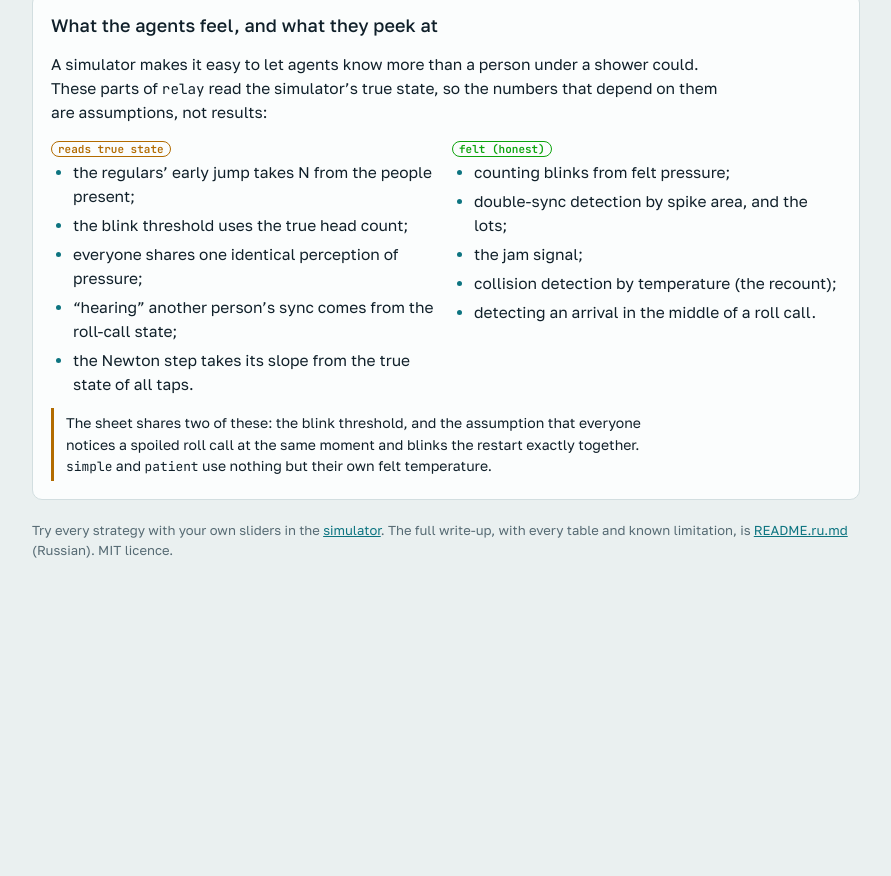
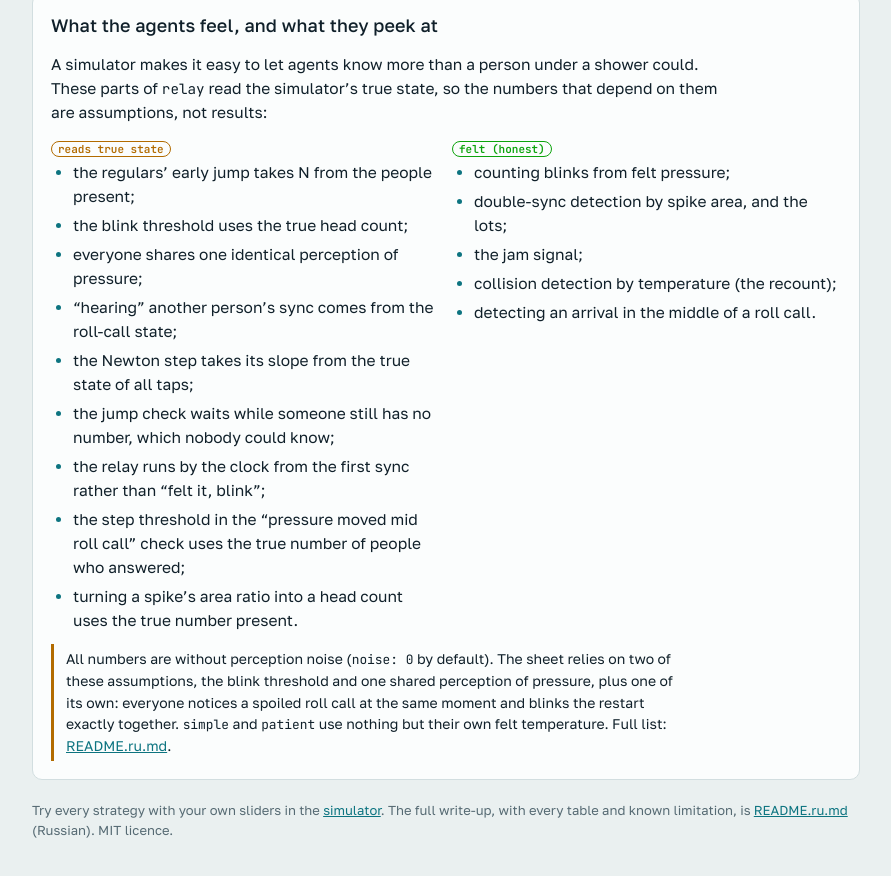
Before and after one commit to komapc/shower-protocol, a website: page algorithms.html in a window 1280 px wide. Shown: the part 6876-7752 px from the top of the page, without its empty margins (194-1085 px from the left). Before the commit the page ends 7493 px from the top, so only its background shows below. Drawn offline with Linux system fonts and the light colour scheme; a web font is replaced by a local one.

Commit message:
algorithms.html: list every true-state assumption
The honesty section had the five from README.md; README.ru.md lists more (jump-check deferral, relay by the clock, the mid-roll step threshold, area-to-count conversion, zero noise). The sheet note now says it shares the threshold and the single shared perception, plus its own simultaneous-restart assumption.

Co-Authored-By: Claude Opus 5.5 <noreply@anthropic.com>

```diff
--- a/algorithms.html
+++ b/algorithms.html
@@ -456,14 +456,22 @@ my number = answers + 1;  cold = table[N]
           <li>the blink threshold uses the true head count;</li>
           <li>everyone shares one identical perception of pressure;</li>
           <li>“hearing” another person’s sync comes from the roll-call state;</li>
-          <li>the Newton step takes its slope from the true state of all taps.</li>
+          <li>the Newton step takes its slope from the true state of all taps;</li>
+          <li>the jump check waits while someone still has no number, which nobody could know;</li>
+          <li>the relay runs by the clock from the first sync rather than “felt it, blink”;</li>
+          <li>the step threshold in the “pressure moved mid roll call” check uses the true number of people who answered;</li>
+          <li>turning a spike’s area ratio into a head count uses the true number present.</li>
         </ul>
         <ul lang="ru">
           <li>ранний прыжок старожилов берёт N из числа присутствующих;</li>
           <li>порог мырга считается от истинного числа людей;</li>
           <li>у всех одно и то же ощущение напора;</li>
           <li>«услышал чужое синхро» берётся из состояния переклички;</li>
-          <li>шаг Ньютона берёт наклон из истинного состояния всех кранов.</li>
+          <li>шаг Ньютона берёт наклон из истинного состояния всех кранов;</li>
+          <li>проверка прыжка откладывается, пока у кого-то нет номера, — этого никто знать не может;</li>
+          <li>эстафета идёт по часам от первого синхро, а не «услышал — мыргнул»;</li>
+          <li>порог ступеньки в проверке «напор сместился посреди переклички» берёт настоящее число ответивших;</li>
+          <li>перевод отношения площадей в число людей идёт при настоящем числе присутствующих.</li>
         </ul>
       </div>
       <div>
@@ -484,8 +492,8 @@ my number = answers + 1;  cold = table[N]
         </ul>
       </div>
     </div>
-    <p class="note" lang="en">The sheet shares two of these: the blink threshold, and the assumption that everyone notices a spoiled roll call at the same moment and blinks the restart exactly together. <code>simple</code> and <code>patient</code> use nothing but their own felt temperature.</p>
-    <p class="note" lang="ru">У шпаргалки два из этих допущений: порог мырга и то, что сбитую перекличку все замечают одновременно и общий мырг делают точно разом. <code>simple</code> и <code>patient</code> не используют ничего, кроме своей ощущаемой температуры.</p>
+    <p class="note" lang="en">All numbers are without perception noise (<code>noise: 0</code> by default). The sheet relies on two of these assumptions, the blink threshold and one shared perception of pressure, plus one of its own: everyone notices a spoiled roll call at the same moment and blinks the restart exactly together. <code>simple</code> and <code>patient</code> use nothing but their own felt temperature. Full list: <a href="https://github.com/komapc/shower-protocol/blob/main/README.ru.md#допущения-модели-где-агенты-знают-больше-чем-могли-бы">README.ru.md</a>.</p>
+    <p class="note" lang="ru">Все цифры без шума ощущения (<code>noise: 0</code> по умолчанию). Шпаргалка опирается на два из этих допущений, порог мырга и одно ощущение напора на всех, плюс одно своё: сбитую перекличку все замечают одновременно и общий мырг делают точно разом. <code>simple</code> и <code>patient</code> не используют ничего, кроме своей ощущаемой температуры. Полный список — в <a href="https://github.com/komapc/shower-protocol/blob/main/README.ru.md#допущения-модели-где-агенты-знают-больше-чем-могли-бы">README.ru.md</a>.</p>
   </section>
 
   <footer>
```
